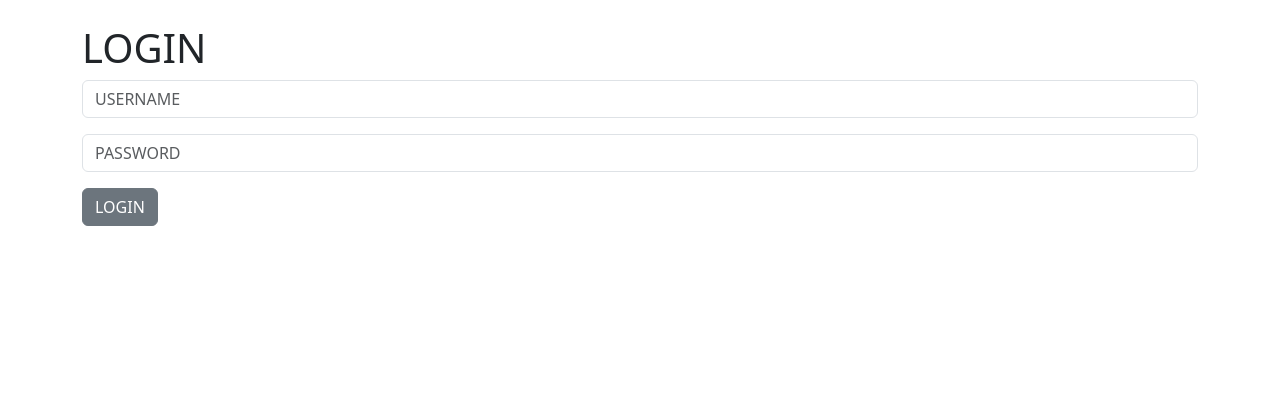
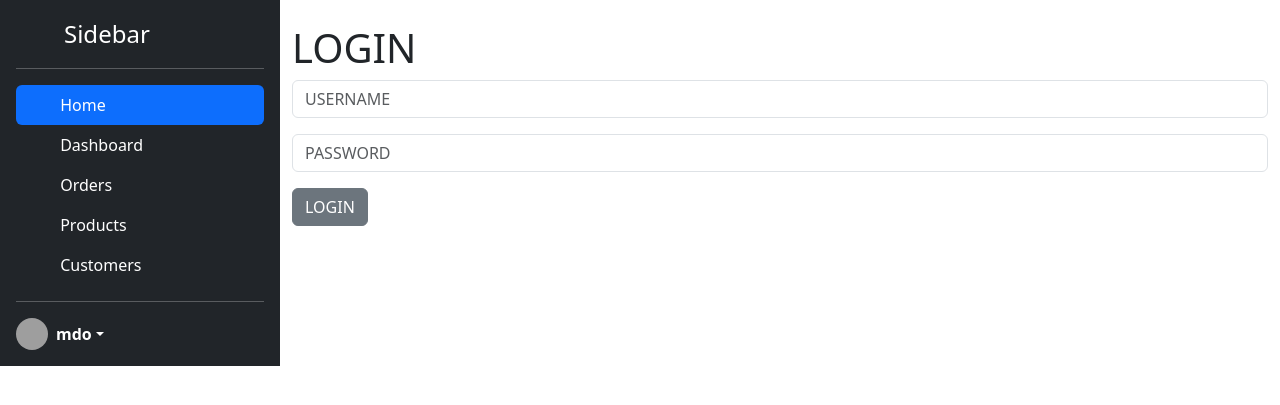
Before and after one commit to tbrown57/Intellex-, a Django app: template website/templates/home.html in a window 1280 px wide. Shown: the part 56-461 px from the top of the page. Run offline with Django 4.2, Linux system fonts and the light colour scheme; the template is opened without the code that fills it, so the values that code supplies are empty; parts of the project's set-up code (start-up, migrations or seed data) failed here and were passed over; grey boxes are pictures that could not be loaded.

Commit message:
Application Build Out

```diff
--- a/website/templates/base.html
+++ b/website/templates/base.html
@@ -9,6 +9,8 @@
   <body>
 
     {% include 'navbar.html' %}
+
+    {% include 'sidebar.html' %}
 
     <div class="container">
       <br/>
--- a/website/templates/home.html
+++ b/website/templates/home.html
@@ -26,6 +26,7 @@
       {% if records %}
         {% for record in records %}
           <tr>
+            <td style="display:none">{{ record.id }}</td>
             <td>{{ record.industry }}</td>
             <td>{{ record.business_name }}</td>
             <td>{{ record.first_name }}</td>
@@ -37,8 +38,8 @@
             <td>{{ record.state }}</td>
             <td>{{ record.zipcode }}</td>
             <td>
-              <a href="{% url 'record' record.id %}" class="btn btn-primary btn-sm" role="button" data-bs-toggle="button">VIEW</a>
-              <a href="#" class="btn btn-secondary btn-sm" role="button" data-bs-toggle="button">EDIT</a>
+              <a href="{% url 'record' record.id %}" class="btn btn-primary btn-sm" role="button" >VIEW</a>
+              <a href="#" class="btn btn-secondary btn-sm" role="button" >EDIT</a>
             </td>
 
           </tr>
--- /dev/null
+++ b/website/templates/sidebar.html
@@ -0,0 +1,54 @@
+<main class="d-flex flex-nowrap">
+  <div class="d-flex flex-column flex-shrink-0 p-3 text-bg-dark" style="width: 280px; height: 100%;"">
+    <a href="/" class="d-flex align-items-center mb-3 mb-md-0 me-md-auto text-white text-decoration-none">
+      <svg class="bi pe-none me-2" width="40" height="32"><use xlink:href="#bootstrap"/></svg>
+      <span class="fs-4">Sidebar</span>
+    </a>
+    <hr>
+    <ul class="nav nav-pills flex-column mb-auto">
+      <li class="nav-item">
+        <a href="#" class="nav-link active" aria-current="page">
+          <svg class="bi pe-none me-2" width="16" height="16"><use xlink:href="#home"/></svg>
+          Home
+        </a>
+      </li>
+      <li>
+        <a href="#" class="nav-link text-white">
+          <svg class="bi pe-none me-2" width="16" height="16"><use xlink:href="#speedometer2"/></svg>
+          Dashboard
+        </a>
+      </li>
+      <li>
+        <a href="#" class="nav-link text-white">
+          <svg class="bi pe-none me-2" width="16" height="16"><use xlink:href="#table"/></svg>
+          Orders
+        </a>
+      </li>
+      <li>
+        <a href="#" class="nav-link text-white">
+          <svg class="bi pe-none me-2" width="16" height="16"><use xlink:href="#grid"/></svg>
+          Products
+        </a>
+      </li>
+      <li>
+        <a href="#" class="nav-link text-white">
+          <svg class="bi pe-none me-2" width="16" height="16"><use xlink:href="#people-circle"/></svg>
+          Customers
+        </a>
+      </li>
+    </ul>
+    <hr>
+    <div class="dropdown">
+      <a href="#" class="d-flex align-items-center text-white text-decoration-none dropdown-toggle" data-bs-toggle="dropdown" aria-expanded="false">
+        <img src="https://github.com/mdo.png" alt="" width="32" height="32" class="rounded-circle me-2">
+        <strong>mdo</strong>
+      </a>
+      <ul class="dropdown-menu dropdown-menu-dark text-small shadow">
+        <li><a class="dropdown-item" href="#">New project...</a></li>
+        <li><a class="dropdown-item" href="#">Settings</a></li>
+        <li><a class="dropdown-item" href="#">Profile</a></li>
+        <li><hr class="dropdown-divider"></li>
+        <li><a class="dropdown-item" href="#">Sign out</a></li>
+      </ul>
+    </div>
+  </div>
```
